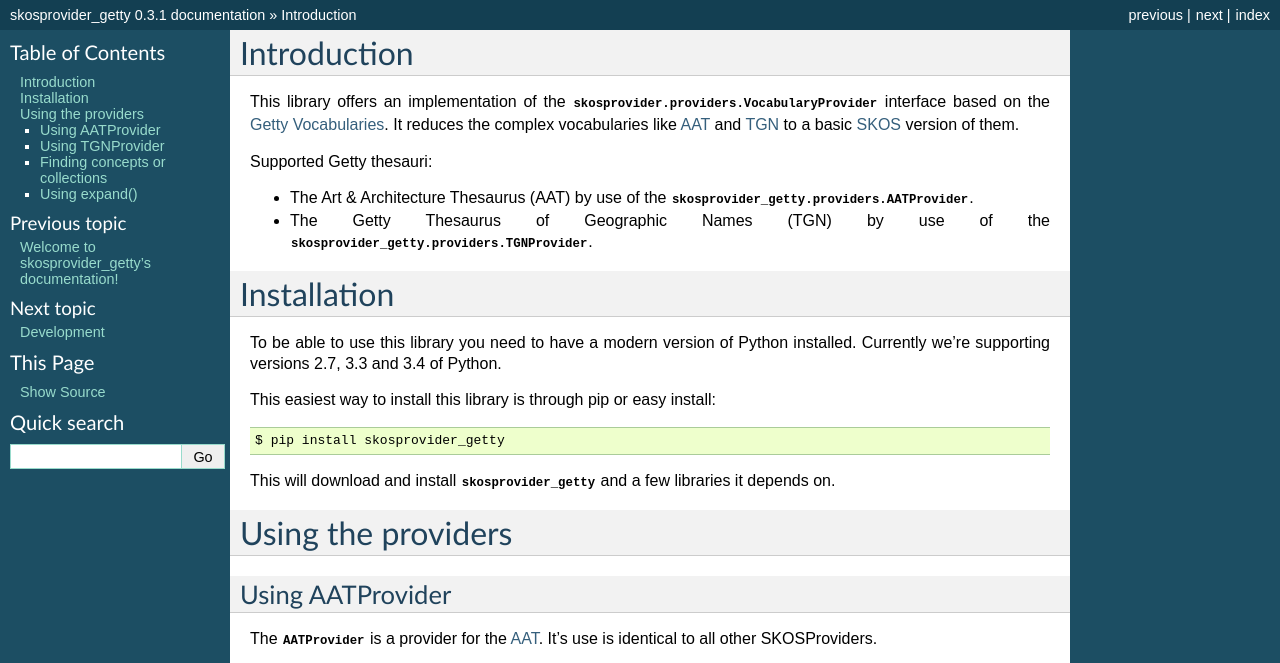
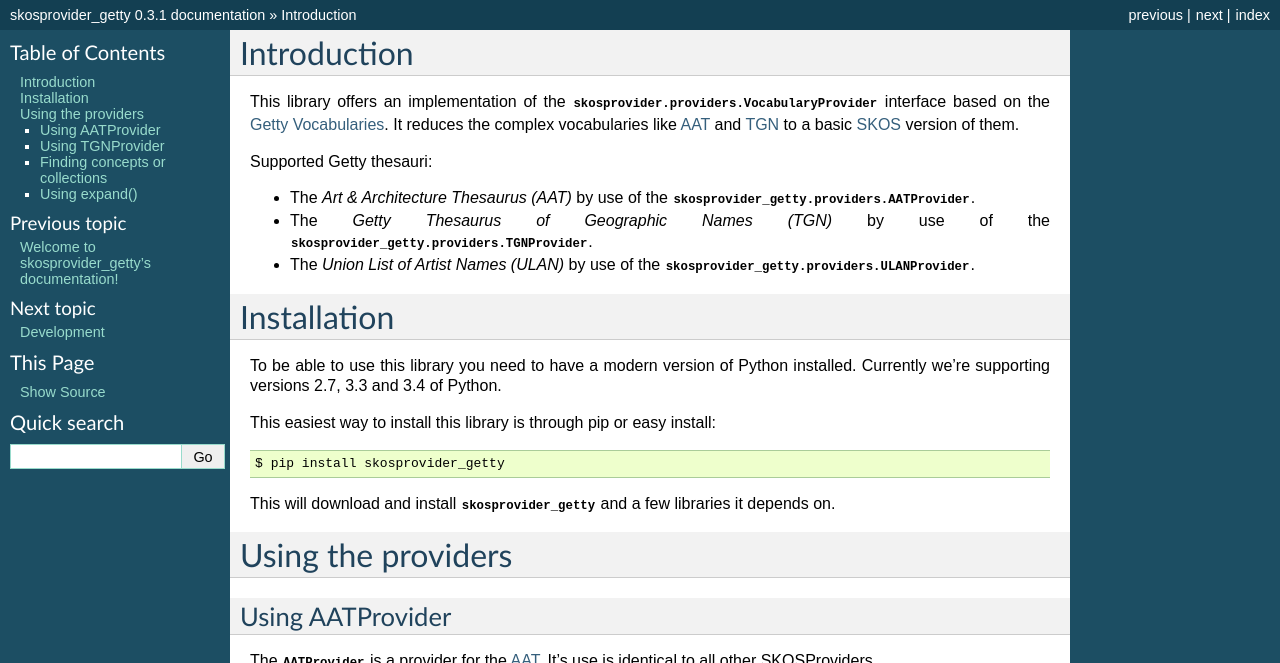
Before and after one commit to OnroerendErfgoed/skosprovider_getty, a Sphinx documentation site: the page built from docs/source/general.rst, in a window 1280 px wide and 900 px high, cut to the strip 0-663 px from the top of the window. Built offline with Sphinx 7.4.7, drawn with Linux system fonts in a browser that asks for light colours.

Commit message:
Prepare for release

```diff
--- a/CHANGES.rst
+++ b/CHANGES.rst
@@ -1,4 +1,4 @@
-0.3.1 (2016-09-??)
+0.3.1 (2016-09-14)
 ------------------
 
 - Handle a bug with private language tags. Currently not recognised by the
--- a/docs/source/general.rst
+++ b/docs/source/general.rst
@@ -11,10 +11,12 @@
 
 Supported Getty thesauri:
 
-* The Art & Architecture Thesaurus (AAT) by use of the
+* The `Art & Architecture Thesaurus (AAT)` by use of the
   :class:`skosprovider_getty.providers.AATProvider`.
-* The Getty Thesaurus of Geographic Names (TGN) by use of the
+* The `Getty Thesaurus of Geographic Names (TGN)` by use of the
   :class:`skosprovider_getty.providers.TGNProvider`.
+* The `Union List of Artist Names (ULAN)` by use of the
+  :class:`skosprovider_getty.providers.ULANProvider`.
 
 Installation
 ============
```
